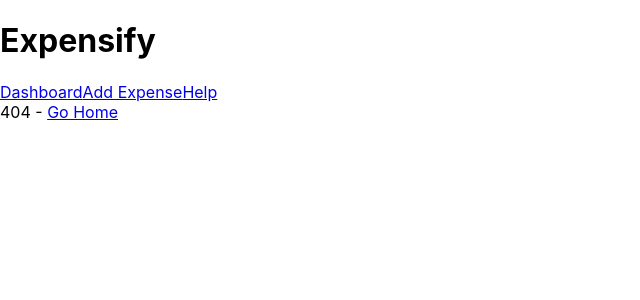
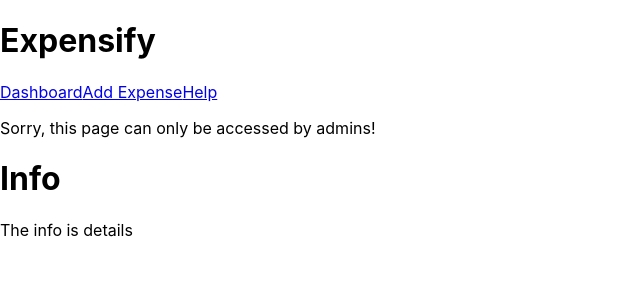
Before and after one commit to WebWallen/react-practice, a React (Create React App) app: page /hoc in a window 1280 px wide. Before the commit this address had no page. Shown: the top 300 px of the page, without its empty margins (0-640 px from the left). Built offline with nearby package versions, Linux system fonts and the light colour scheme.

Commit message:
Higher order components practice and application exercises complete.

```diff
--- a/src/App.js
+++ b/src/App.js
@@ -11,12 +11,13 @@
 import ReduxExpensify from './practice/redux-expensify';
 // Begin React/Redux Expensify Imports
 import { createStore, combineReducers } from 'redux';
-import { Provider } from 'react-redux';
 import { addExpense } from './actions/expenses';
 import { setTextFilter } from './actions/filters';
 import { getVisibleExpenses } from './selectors/expenses';
 import { expensesReducer } from './reducers/expenses';
 import { filtersReducer } from './reducers/filters';
+import { AdminInfo } from './practice/hoc';
+import { AuthenticatedInfo } from './practice/hoc';
 
 const store = createStore(
     combineReducers({
@@ -32,8 +33,6 @@
 const state = store.getState();
 const visibleExpenses = getVisibleExpenses(state.expenses, state.filters);
 console.log(visibleExpenses);
-
-console.log(store.getState());
 
 export default function App() {
   return (
@@ -51,6 +50,15 @@
         <Route path="/help" component={Help} />
         <Route path="/redux" component={ReduxPractice} />
         <Route path="/expensify" component={ReduxExpensify} />
+        <Route
+          exact path="/hoc"
+          // Render is called for when props are being passed to component attached to React Router
+          render={(props) => <AdminInfo {...props} info="details" isAdmin={false} />}
+        />
+        <Route
+          path="/hoc-2"
+          render={(props) => <AuthenticatedInfo {...props} info="details" isAuthenticated={true} />}
+        />
         {/* Switch allows us to add Not Found Page if URL doesn't match a specified path */}
         <Route component={NotFound} />
      </Switch>
--- /dev/null
+++ b/src/practice/hoc.js
@@ -0,0 +1,39 @@
+// High Order Component (HOC) -- component that renders another component
+// Goal is to reuse code via render hijacking, prop manipulation, abstract state
+
+import React from 'react';
+
+const Info = (props) => (
+    <div>
+        <h1>Info</h1>
+        <p>The info is {props.info}</p>
+    </div>
+);
+
+// Example Application: medical app with privileged information
+
+const withAdminWarning = (WrappedComponent) => {
+    // Notice the use of (implicit return) versus curly brackets - same syntax above, too
+    return (props) => (
+        <div>
+            {/* Only show the private info when an admin is logged in */}
+            {props.isAdmin && <p>This is private info. Please don't share!</p>}
+            {!props.isAdmin && <p>Sorry, this page can only be accessed by admins!</p>}
+            <WrappedComponent {...props} />
+        </div>
+    )
+};
+
+const requireAuthentication = (WrappedComponent) => {
+    return (props) => (
+        <div>
+            {/* Only show this info after the user has been authenticated */}
+            {props.isAuthenticated && <p>Why yes. That is you. Hello!</p>}
+            {!props.isAuthenticated && <p>Why you be hacking? Go away!</p>}
+            <WrappedComponent {...props} />
+        </div>
+    )
+}
+
+export const AdminInfo = withAdminWarning(Info);
+export const AuthenticatedInfo = requireAuthentication(Info);
```
